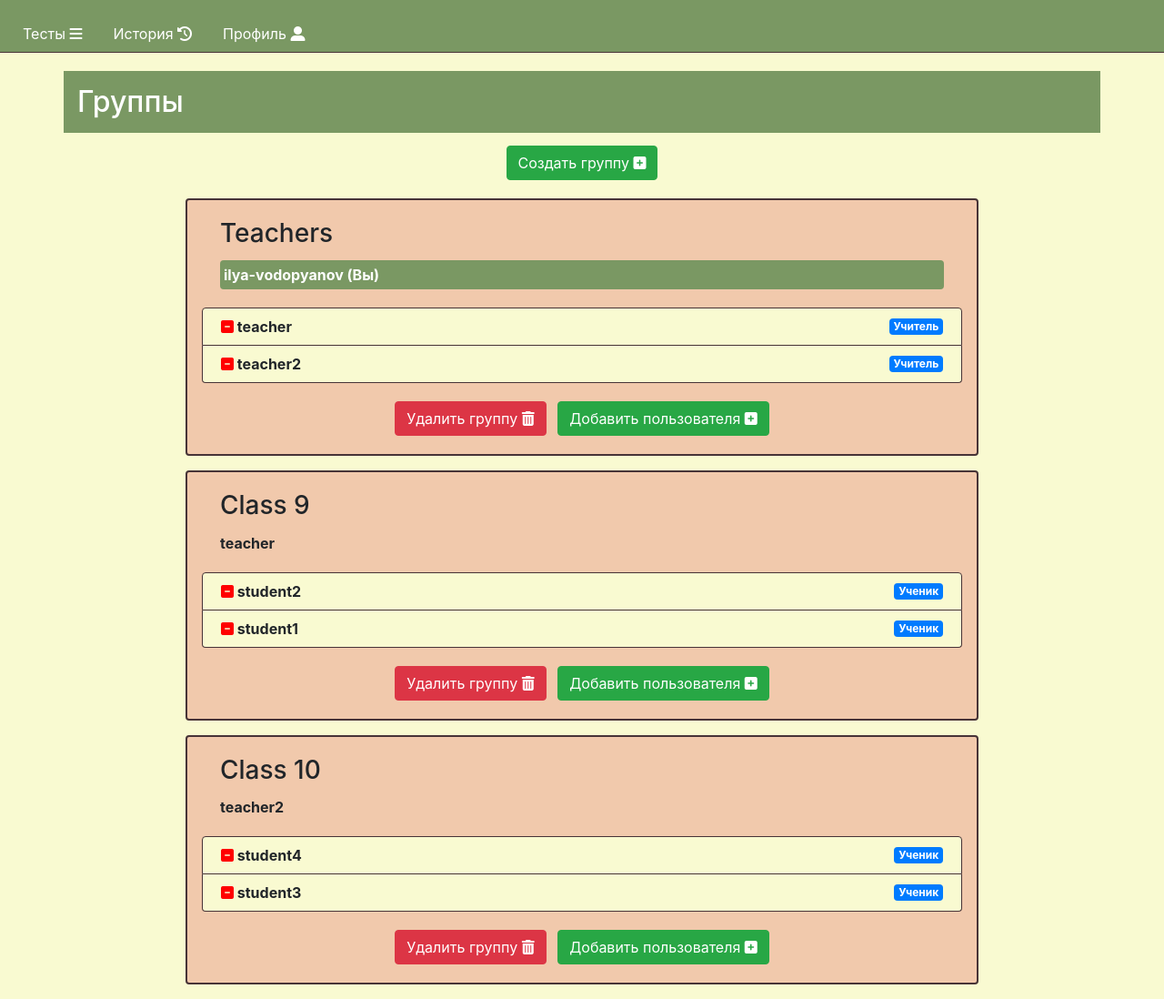
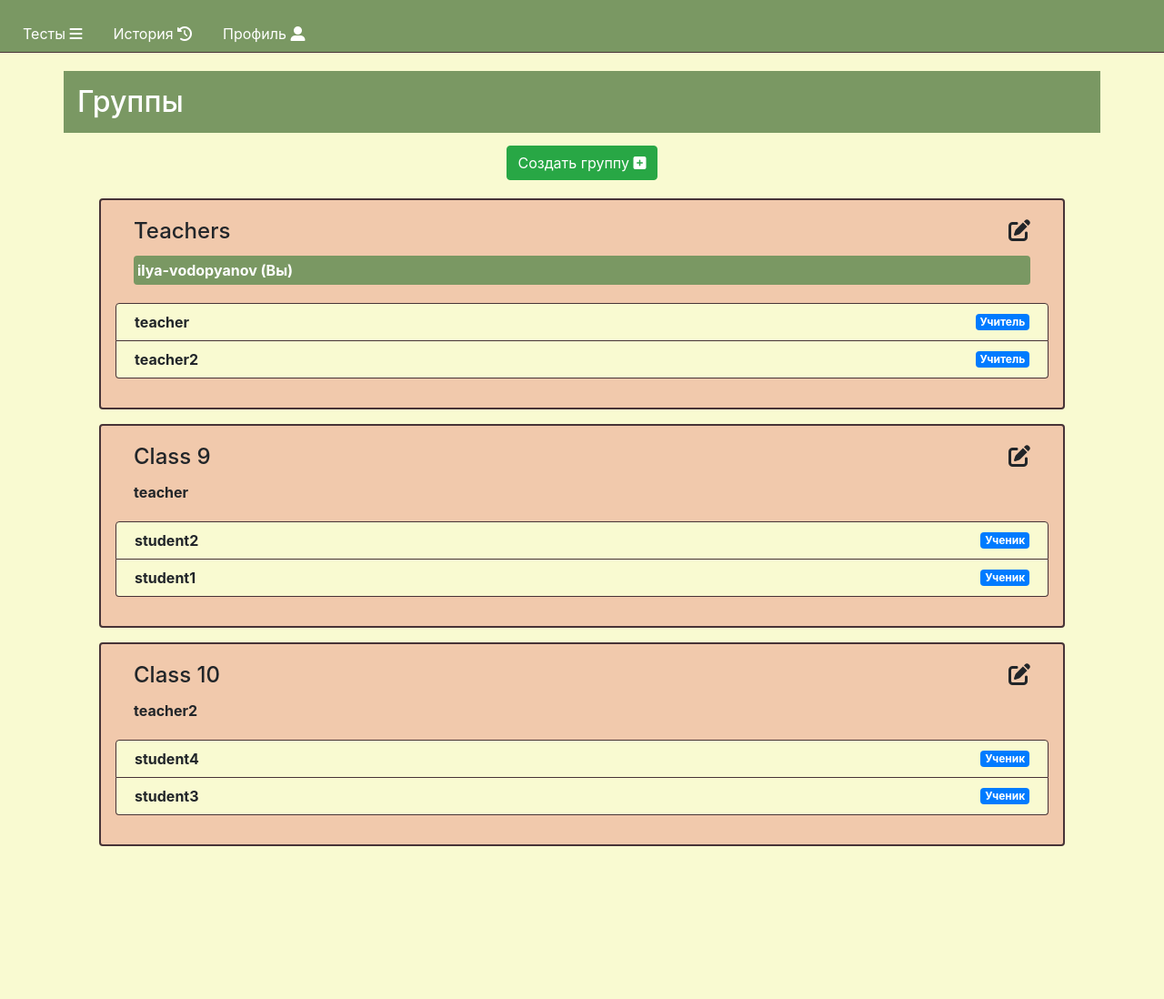
Before and after one commit to thecattest/testing-system, a Flask app: page /groups in a window 1280 px wide. Shown: the whole page at 91% size. After the commit the page ends 930 px from the top, so only its background shows below. Run offline with Flask 2, Linux system fonts and the light colour scheme; a user stored in the database is signed in; data comes from the database, SQL or seed files in the repository; both versions use the stored data as it was after the commit; some libraries are stand-ins or nearby versions.

Commit message:
statistics is now non-deletable and edit group button added

```diff
--- a/main.py
+++ b/main.py
@@ -300,9 +300,14 @@ def create_user():
 
 @app.route("/statistics/<int:test_id>")
 @login_required
-def get_statistic(test_id):
+def get_test_statistics(test_id):
     db = db_session.create_session()
-    results = db.query(Result).filter(Result.test_id == test_id, Result.user_id == current_user.id).all()
+    if current_user.type_id == 3:
+        results = db.query(Result).filter(Result.test_id == test_id,
+                                          Result.user_id == current_user.id,
+                                          ~Result.is_deleted).all()
+    else:
+        results = db.query(Result).filter(Result.test_id == test_id).all()
     results.reverse()
     return show_statistics(results)
 
@@ -311,14 +316,41 @@ def get_statistic(test_id):
 @login_required
 def get_user_statistics(user_id):
     code = 0
-    if user_id != current_user.id:
+    if user_id != current_user.id and current_user.type_id == 3:
         code = 2
         results = []
     else:
         db = db_session.create_session()
-        results = db.query(Result).filter(Result.user_id == user_id).all()
+        if current_user.type_id == 3:
+            results = db.query(Result).filter(Result.user_id == user_id, ~Result.is_deleted).all()
+        else:
+            results = db.query(Result).filter(Result.user_id == user_id).all()
     results.reverse()
     return show_statistics(results, code=code)
+
+
+@app.route("/statistics")
+@login_required
+def get_statistics():
+    db = db_session.create_session()
+    results = db.query(Result).filter(Result.user_id == current_user.id, ~Result.is_deleted).all()
+    results.reverse()
+    return show_statistics(results)
+
+
+def show_statistics(results, code=0):
+    if not results and code == 0:
+        code = 1
+    for r in results:
+        all_answers = list(a.answer == a.correct for a in r.rows)
+        r.n_correct_answers = all_answers.count(True)
+        r.n_all_answers = len(all_answers)
+        r.finish_date = datetime.datetime.strftime(r.end_date, "%d %b, %H:%M")
+    return render_template("statistics.html",
+                           title="История",
+                           results=results,
+                           code=code,
+                           statistics='active')
 
 
 @app.route('/users')
@@ -344,30 +376,6 @@ def add_user_to_group():
     return redirect('/groups')
 
 
-@app.route("/statistics")
-@login_required
-def get_statistics():
-    db = db_session.create_session()
-    results = db.query(Result).filter(Result.user_id == current_user.id).all()
-    results.reverse()
-    return show_statistics(results)
-
-
-def show_statistics(results, code=0):
-    if not results and code == 0:
-        code = 1
-    for r in results:
-        all_answers = list(a.answer == a.correct for a in r.rows)
-        r.n_correct_answers = all_answers.count(True)
-        r.n_all_answers = len(all_answers)
-        r.finish_date = datetime.datetime.strftime(r.end_date, "%d %b, %H:%M")
-    return render_template("statistics.html",
-                           title="История",
-                           results=results,
-                           code=code,
-                           statistics='active')
-
-
 @app.route("/delete_result/<int:result_id>")
 @login_required
 def delete_result(result_id):
@@ -375,7 +383,7 @@ def delete_result(result_id):
     result = db.query(Result).get(result_id)
     if not result or (not result.user == current_user and current_user.type_id != 1):
         return redirect('/statistics')
-    db.delete(result)
+    result.is_deleted = True
     db.commit()
     return redirect(f'/statistics/{result.test_id}')
 
@@ -415,7 +423,6 @@ def remove_user(user_id, group_id):
         group.users.remove(user)
         db.commit()
     return redirect('/groups')
-
 
 
 @app.route("/test/<int:test_id>")
--- a/templates/group.html
+++ b/templates/group.html
@@ -6,17 +6,22 @@
 <div class="row">
     {% if code == 0%}
     <h2 class="header col-12">Группы</h2>
-    <div class="col-lg-10 mx-auto">
+    <div class="col-12 dcol-lg-10 mx-auto">
         {% if current_user.type_id in (1, 2) %}
         <div class="text-center mb-3">
             <a href="/create_group" class="m-1 btn btn-success">Создать группу <i class="fas fa-plus-square"></i></a>
         </div>
         {% endif %}
         {% for group in groups %}
-        <div class="group-container mx-auto px-4 pb-3">
+        <div class="group-container mx-auto px-4 pb-3" id="{{group.id}}">
             <div class="card px-3 py-0">
                 <div class="card-body align-items-center">
-                    <h3 class="card-title">{{group.name}}</h3>
+                    <h4 class="card-title d-flex justify-content-between align-items-center">
+                        {{group.name}}
+                        {% if group.creator == current_user or current_user.type_id == 1 %}
+                        <a class="edit-access" target="{{group.id}}"><i class="fas fa-edit"></i></a>
+                        {% endif %}
+                    </h4>
                     <p class="card-text {% if current_user == group.creator %} list-item-dark p-1 rounded {% endif %}">
                         <b>
                             {{group.creator.nickname}}
@@ -32,7 +37,7 @@
                         ">
                             <b>
                                 {% if group.creator == current_user or current_user.type_id == 1 %}
-                                <a href="/remove_user/{{user.id}}/{{group.id}}" title="Исключить" class="delete-link"><i class="fas fa-minus-square"></i></a>
+                                <a href="/remove_user/{{user.id}}/{{group.id}}" title="Исключить" class="edit-btn delete-link hidden"><i class="fas fa-minus-square"></i></a>
                                 {% endif %}
                                 {{user.nickname}}
                             </b>
@@ -45,13 +50,19 @@
                 </ul>
                 {% if current_user.type_id == 1 or current_user == group.creator %}
                 <div class="text-center mb-3">
-                    <a href="/delete_group/{{group.id}}" class="m-1 btn btn-danger">Удалить группу <i class="fas fa-trash-alt"></i></a>
-                    <a href="/add_user" class="m-1 btn btn-success">Добавить пользователя <i class="fas fa-plus-square"></i></a>
+                    <a href="/delete_group/{{group.id}}" class="edit-btn m-1 btn btn-danger hidden">Удалить группу <i class="fas fa-trash-alt"></i></a>
+                    <a href="/add_user" class="edit-btn m-1 btn btn-success hidden">Добавить пользователя <i class="fas fa-plus-square"></i></a>
                 </div>
                 {% endif %}
             </div>
         </div>
         {% endfor %}
+        <script>
+            $(".edit-access").click(function(){
+                id = $(this).attr("target")
+                $("#" + id + " .edit-btn").toggleClass('hidden')
+            })
+        </script>
         {% elif code == 1%}
         <div class="alert alert-warning col-10 m-4">
             <h3>Пусто!</h3>
--- a/templates/login.html
+++ b/templates/login.html
@@ -5,6 +5,11 @@
 <div class="row">
     <h2 class="header col-12">Авторизация</h2>
     <div class="col-lg-8 mx-auto my-4">
+        {% if message %}
+        <div class="alert alert-danger">
+            <h3>{{message}}</h3>
+        </div>
+        {% endif %}
         <form method="post">
         {{form.hidden_tag()}}
             <div class="form-row">
--- a/templates/question.html
+++ b/templates/question.html
@@ -39,8 +39,8 @@
                     {% endfor %}
                 </div>
                 <div class="form-group text-center mb-0">
-                    <a href="/finish_test" class="m-auto px-5 py-1 btn btn-md btn-danger">Quit</a>
-                    <button type="submit" class="m-auto px-5 py-1 btn btn-md btn-success" disabled>Next</button>
+                    <a href="/finish_test" class="mx-auto my-1 px-5 py-1 btn btn-md btn-danger"><i class="ml-2 fas fa-chevron-left"></i> Выйти</a>
+                    <button type="submit" class="mx-auto my-1 px-5 py-1 btn btn-md btn-success" disabled>Следующий <i class="ml-2 fas fa-chevron-right"></i></button>
                 </div>
             </form>
         </div>
--- a/templates/statistics.html
+++ b/templates/statistics.html
@@ -11,9 +11,13 @@
                 <div class="col-12 text-wrap">
                     <h4>
                         {{result.test.name}} #{{result.id}}
+                        {% if current_user.type_id == 3 %}
                         <button type="button" class="close">
-                            <a href="/delete_result/{{result.id}}" class="close-btn text-danger">&times;</a>
+                            <a href="/delete_result/{{result.id}}" title="Удалить" class="close-btn text-danger">&times;</a>
                         </button>
+                        {% elif result.is_deleted %}
+                        <a class="text-danger" onclick="alert('Пользователь удалил этот тест из списка')" title="Пользователь удалил этот результат из списка"><i class="fas fa-trash-alt"></i></a>
+                        {% endif %}
                     </h4>
                     <hr>
                 </div>
```
Also changed, not shown: db/tests.sqlite.
